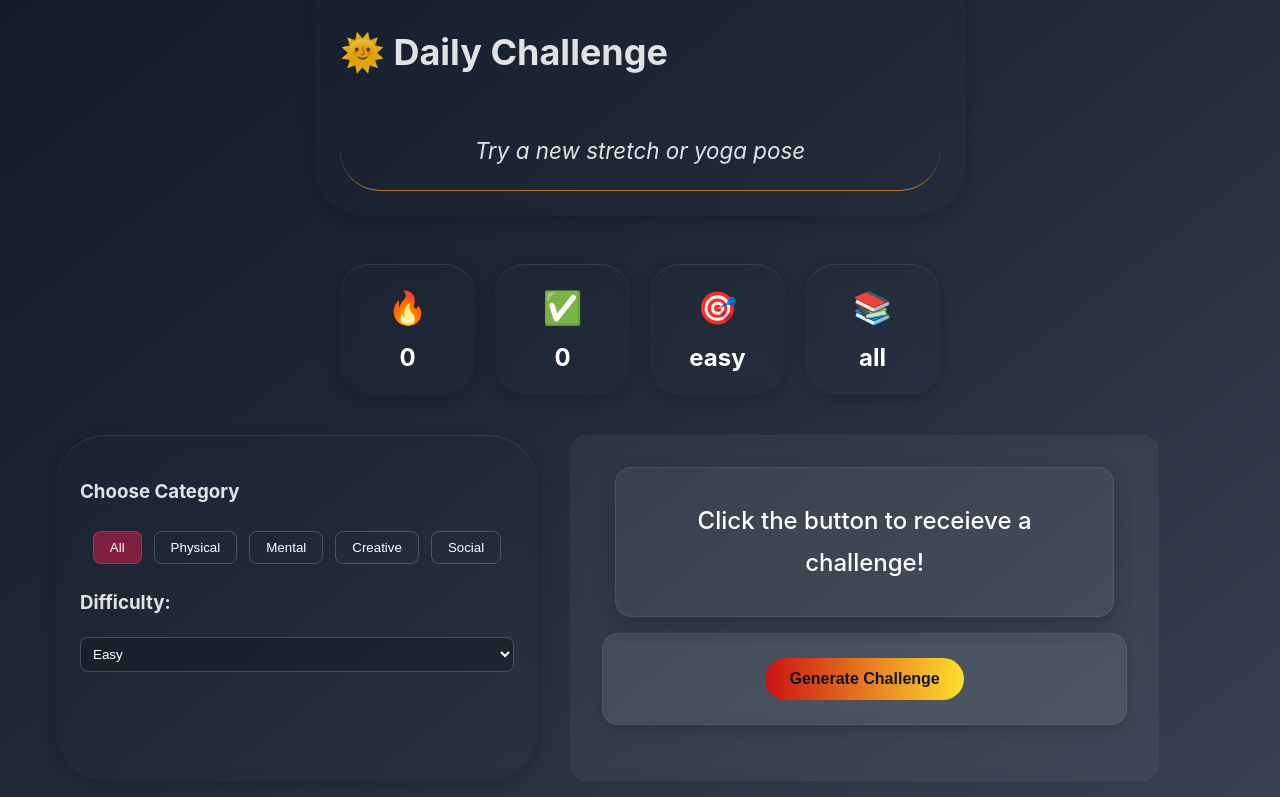
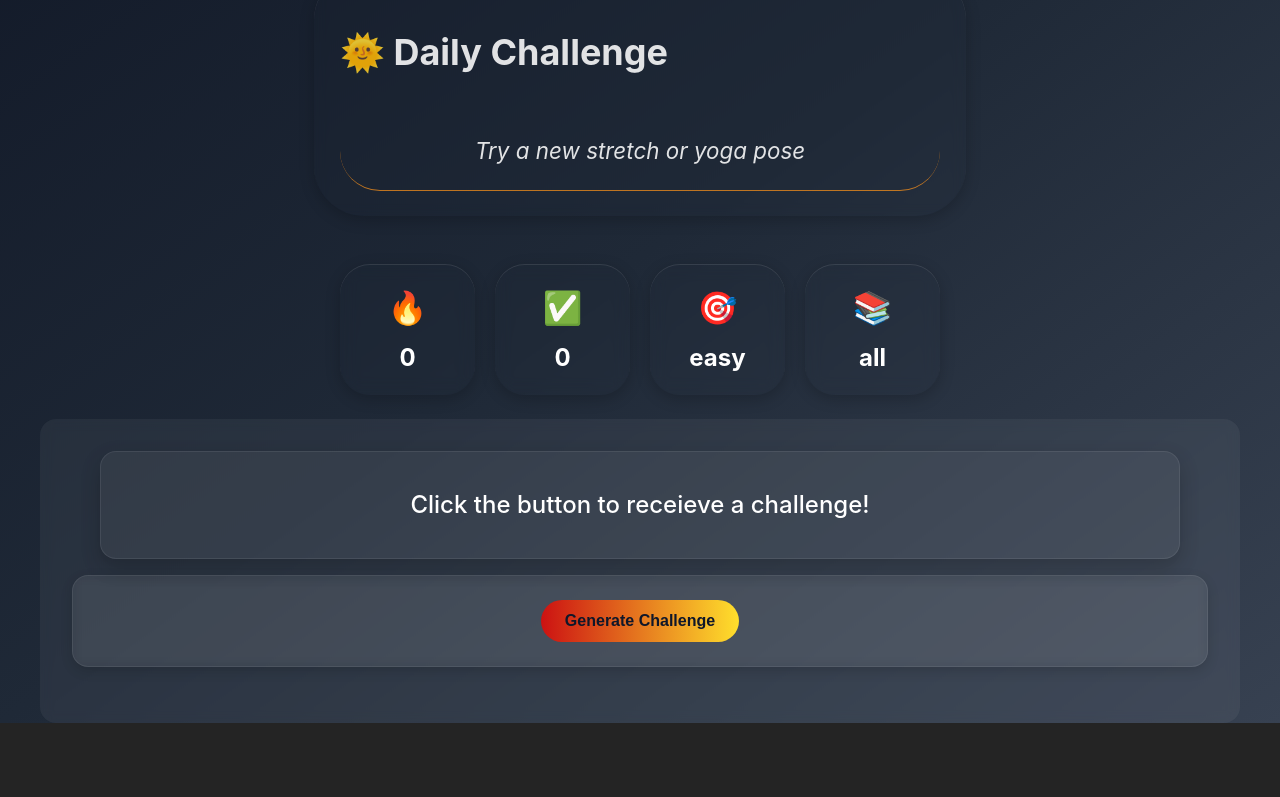
Before and after one commit to robertoandino/challenge-me, a React (Vite) app: page / in a window 1280 px wide. Shown: the part 208-1005 px from the top of the page. After the commit the page ends 931 px from the top, so only its background shows below. Built offline with nearby package versions, Linux system fonts and the light colour scheme.

Commit message:
Clean up code for better readability.

```diff
--- a/src/components/ChallengeBox/ChallengeBox.css
+++ b/src/components/ChallengeBox/ChallengeBox.css
@@ -1,4 +1,16 @@
-/* Challenge Section */
+.challenge-content {
+    gap: 2rem;
+    width: 100%;
+    max-width: 1200px;
+    margin: 0 auto;
+    padding: 1rem;
+    box-sizing: border-box;
+    background: rgba(255, 255, 255, 0.05);
+   border-radius: 1rem;
+   padding: 2rem;
+   backdrop-filter: blur(6px);
+}
+
 .challenge-container {
     display: flex;
     flex-direction: column;
--- a/src/pages/Home.css
+++ b/src/pages/Home.css
@@ -11,13 +11,6 @@
     scroll-behavior: smooth;
     box-sizing: border-box;
 }*/
-
-.left-column {
-   background: rgba(255, 255, 255, 0.05);
-   border-radius: 1rem;
-   padding: 2rem;
-   backdrop-filter: blur(6px);
-}
 
 .main-container {
     min-height: 100vh;
@@ -40,17 +33,6 @@
 .section-card:hover {
     transform: translateY(-3px);
     box-shadow: 0 6px 18px rgba(0,0,0,0.25);
-}
-
-.page-content {
-    display: flex;
-    grid-template-columns: 2fr 1fr;
-    gap: 2rem;
-    width: 100%;
-    max-width: 1200px;
-    margin: 0 auto;
-    padding: 1rem;
-    box-sizing: border-box;
 }
 
 /* Controls Section */
--- a/src/pages/Home.tsx
+++ b/src/pages/Home.tsx
@@ -6,9 +6,9 @@ import "./responsive.css";
 import Header from "../components/Header/Header";
 import StatCard from "../components/StatCard/StatCard";
 import ChallengeBox from "../components/ChallengeBox/ChallengeBox";
-import DifficultySelector from "../components/DifficultySelector/DifficultySelector";
+//import DifficultySelector from "../components/DifficultySelector/DifficultySelector";
 import ButtonGroup from "../components/ButtonGroup/ButtonGroup";
-import CategorySelector from "../components/CategorySelector/CategorySelector";
+//import CategorySelector from "../components/CategorySelector/CategorySelector";
 //import ChallengeCard from "../components/ChallengeCard";
 import DailyChallengeCard from "../components/DailyChallengeCard/DailyChallengeCard";
 //import profileMenu from "../components/ProfileMenu";
@@ -186,23 +186,8 @@ const Home: React.FC = () => {
                 <ProgressRing value={completedCount} goal={20} size={120} stroke={10} label="Monthly Goal" />
             </section>*/}
 
-            {/* Main Content Area */}
-            {/* Right Column */}
-            <div className="page-content">
-                <aside className="right-column">
-                    {/* Controls Section */}
-                    <CategorySelector
-                        selectedCategory={selectedCategory}
-                        setSelectedCategory={setSelectedCategory}
-                    />
-                    <DifficultySelector
-                        difficulty={difficulty}
-                        setDifficulty={setDifficulty}
-                    />
-                </aside>
-
-                {/* Left Column */}
-                <main className="left-column">
+            {/* Challenge Display Section */}
+            <div className="challenge-content">
                 {/* Challenge Display Section */}
                 <ChallengeBox
                     currentChallenge={currentChallenge}
@@ -215,7 +200,6 @@ const Home: React.FC = () => {
                     onGenerate={generateChallenge}
                     onCopy={() => navigator.clipboard.writeText(currentChallenge)}
                 />
-                </main>
             </div>
         </main>
     );
```
Lines whose indentation alone changed are shown as unchanged.
